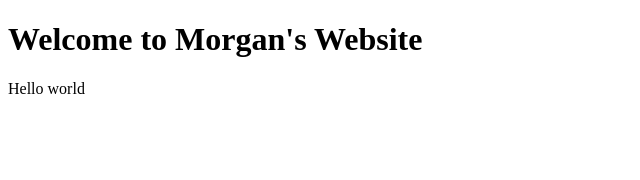
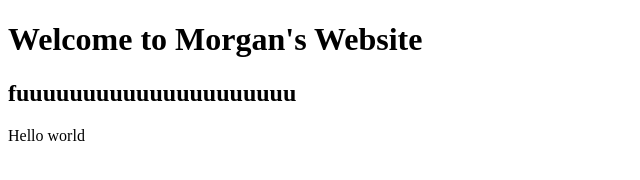
Before and after one commit to mgregg14/sdev2555, a plain HTML site: page index.html in a window 1280 px wide. Shown: the whole page, without its empty margins (0-640 px from the left). Drawn offline with Linux system fonts and the light colour scheme.

Commit message:
added h2

```diff
--- a/index.html
+++ b/index.html
@@ -10,6 +10,7 @@
 
 <body>
   <h1>Welcome to Morgan's Website</h1>
+  <h2>fuuuuuuuuuuuuuuuuuuuuu</h2>
   Hello world
   <script src="script.js"></script>
 </body>
```
